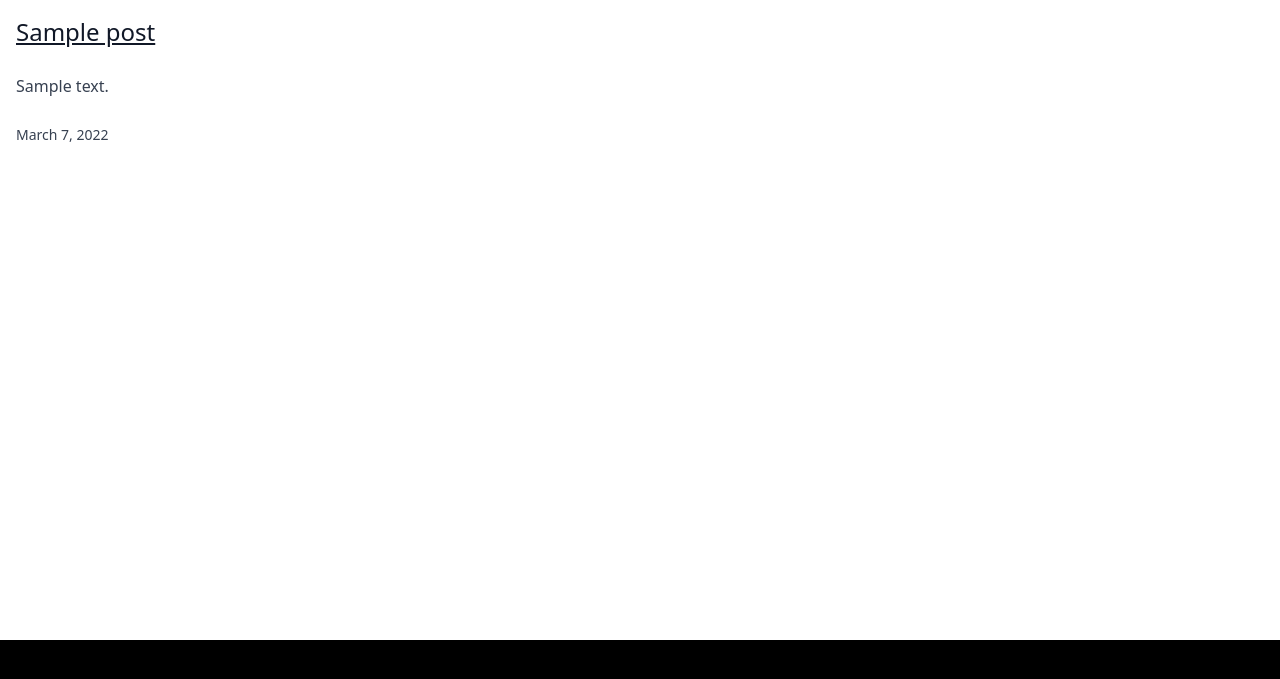
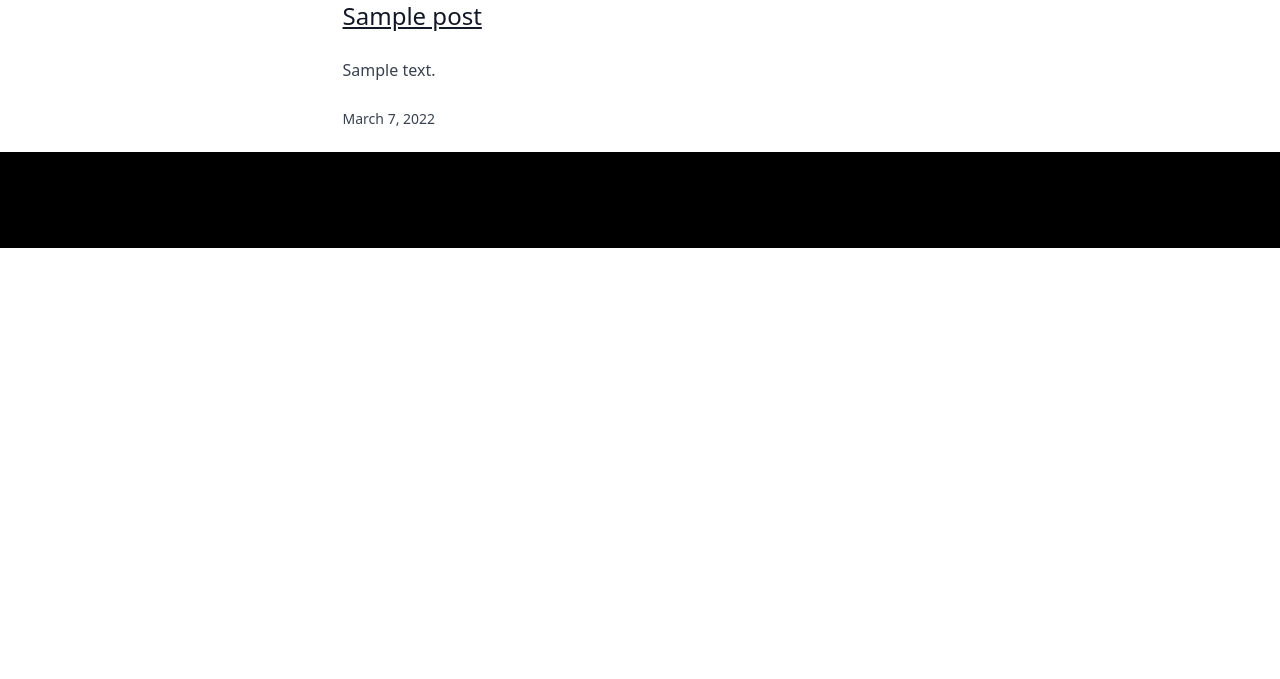
Before and after one commit to chrs-m/wordplate-portfolio, a WordPress theme: template public/themes/portfolio/single.php in a window 1280 px wide. Shown: the part 64-743 px from the top of the page. Run offline with PHP 8.4 and a stand-in for WordPress, Linux system fonts and the light colour scheme; the site name, menu and one post (Sample post) are stand-ins, and other content is empty.

Commit message:
minor styling tweaks

```diff
--- a/public/themes/portfolio/footer.php
+++ b/public/themes/portfolio/footer.php
@@ -1,6 +1,6 @@
 </div>
 
-<footer class="not-prose flex flex-col fixed bottom-0 w-screen h-24 bg-black">
+<footer class="not-prose flex flex-col bottom-0 w-full h-24 bg-black">
     <p class="prose mx-auto my-auto text-white"><?php the_field('copywrite', 'option'); ?></p>
 
     <div class="contact-div flex flex-col mx-auto my-auto">
--- a/public/themes/portfolio/functions.php
+++ b/public/themes/portfolio/functions.php
@@ -1,6 +1,8 @@
 <?php
 
 declare(strict_types=1);
+
+error_reporting(E_ERROR | E_WARNING | E_PARSE | E_NOTICE);
 
 add_action('after_setup_theme', function () {
     add_theme_support('title-tag');
@@ -16,5 +18,3 @@ require get_template_directory() . '/post-types/project.php';
 require get_template_directory() . '/taxonomies/tool.php';
 require get_template_directory() . '/fields/project.php';
 require get_template_directory() . '/fields/options.php';
-
-error_reporting(E_ERROR | E_WARNING | E_PARSE | E_NOTICE);
--- a/public/themes/portfolio/header.php
+++ b/public/themes/portfolio/header.php
@@ -38,4 +38,4 @@
             <?php endforeach; ?>
         </div>
     </nav>
-    <div class="container prose mx-4 my-4 mx-auto">
+    <div class="container prose mx-auto">
```
